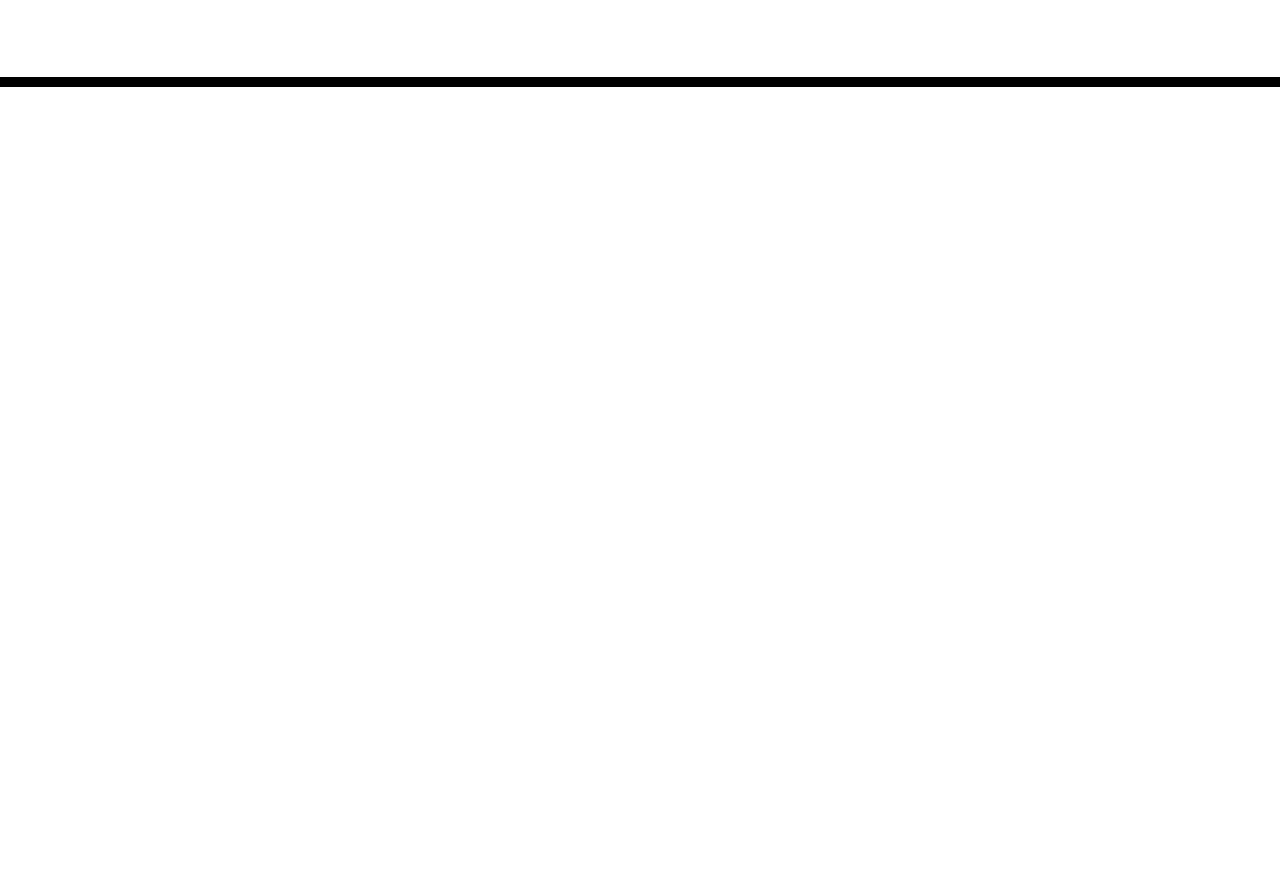
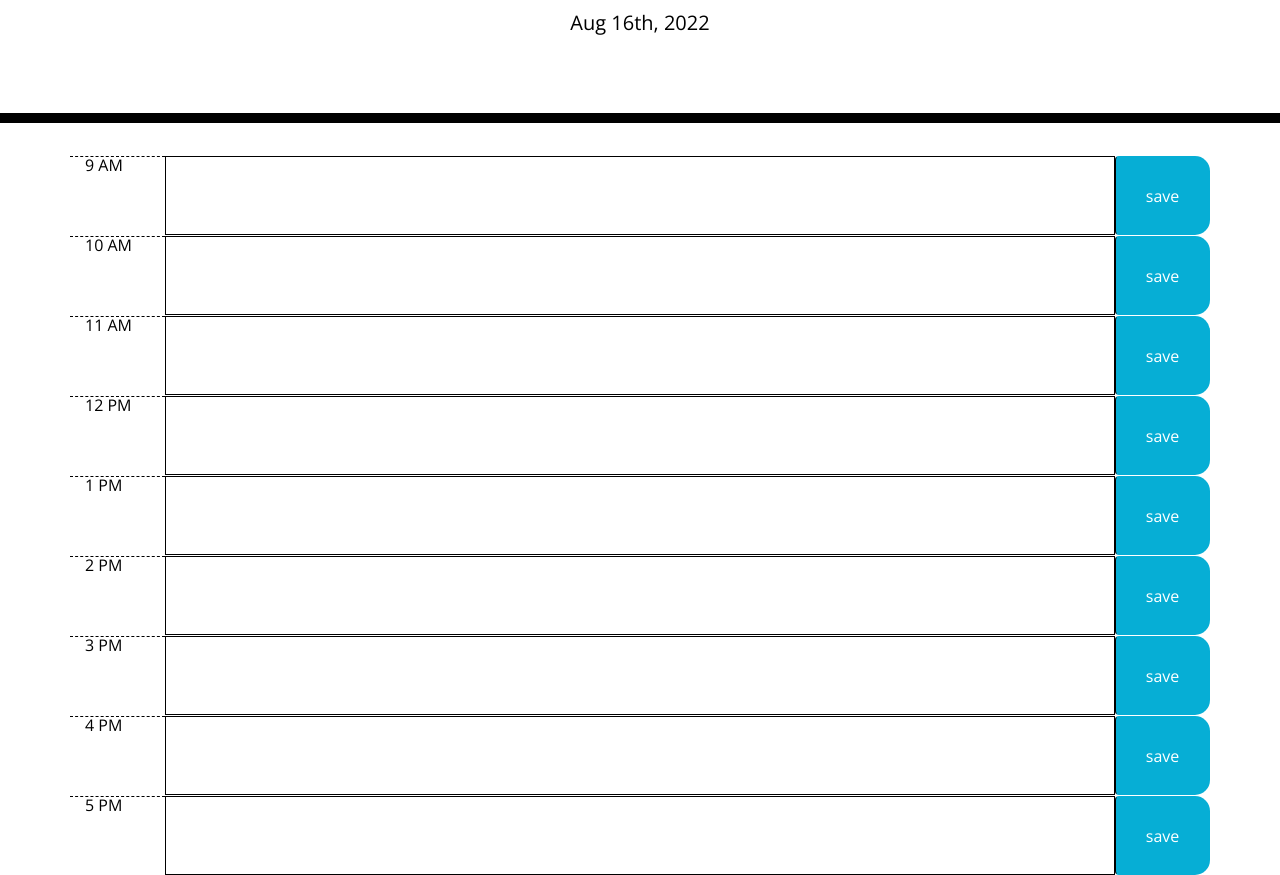
Before and after one commit to patctan/Module_5_Challenge, a plain HTML site: page index.html in a window 1280 px wide. Shown: the part 181-1056 px from the top of the page. Before the commit the page ends 800 px from the top, so only its background shows below. Drawn offline with nearby package versions, Linux system fonts and the light colour scheme.

Commit message:
Added more time blocks to index.html and current date in script.js

```diff
--- a/index.html
+++ b/index.html
@@ -30,9 +30,77 @@
     </header>
     <div class="container">
       <!-- Timeblocks go here -->
+      <div class="row">
+        <div class="col-md-1 hour" id="9">9 AM</div>
+        <textarea class="col-md-10 toDo">todos</textarea>
+        <button class="col-md-1 btn">save</button>
+      </div>
+
+      <div class="row">
+        <div class="col-md-1 hour" id="10">10 AM</div>
+        <textarea class="col-md-10 toDo">todos</textarea>
+        <button class="col-md-1 btn">save</button>
+      </div>
+
+      <div class="row">
+        <div class="col-md-1 hour" id="11">11 AM</div>
+        <textarea class="col-md-10 toDo">todos</textarea>
+        <button class="col-md-1 btn">save</button>
+      </div>
+
+      <div class="row">
+        <div class="col-md-1 hour" id="12">12 PM</div>
+        <textarea class="col-md-10 toDo">todos</textarea>
+        <button class="col-md-1 btn">save</button>
+      </div>
+
+      <div class="row">
+        <div class="col-md-1 hour" id="13">1 PM</div>
+        <textarea class="col-md-10 toDo">todos</textarea>
+        <button class="col-md-1 btn">save</button>
+      </div>
+
+      <div class="row">
+        <div class="col-md-1 hour" id="14">2 PM</div>
+        <textarea class="col-md-10 toDo">todos</textarea>
+        <button class="col-md-1 btn">save</button>
+      </div>
+
+      <div class="row">
+        <div class="col-md-1 hour" id="15">3 PM</div>
+        <textarea class="col-md-10 toDo">todos</textarea>
+        <button class="col-md-1 btn">save</button>
+      </div>
+
+      <div class="row">
+        <div class="col-md-1 hour" id="16">4 PM</div>
+        <textarea class="col-md-10 toDo">todos</textarea>
+        <button class="col-md-1 btn">save</button>
+      </div>
+
+      <div class="row">
+        <div class="col-md-1 hour" id="17">5 PM</div>
+        <textarea class="col-md-10 toDo">todos</textarea>
+        <button class="col-md-1 btn">save</button>
+      </div>
     </div>
 
     <script src="https://code.jquery.com/jquery-3.4.1.min.js"></script>
     <script src="https://cdnjs.cloudflare.com/ajax/libs/moment.js/2.24.0/moment.min.js"></script>
+    <script src="./script.js"></script>
   </body>
 </html>
+
+<!--GIVEN I am using a daily planner to create a schedule
+WHEN I open the planner
+THEN the current day is displayed at the top of the calendar
+WHEN I scroll down
+THEN I am presented with time blocks for standard business hours
+WHEN I view the time blocks for that day
+THEN each time block is color-coded to indicate whether it is in the past, present, or future
+WHEN I click into a time block
+THEN I can enter an event
+WHEN I click the save button for that time block
+THEN the text for that event is saved in local storage
+WHEN I refresh the page
+THEN the saved events persist-->
--- /dev/null
+++ b/script.js
@@ -0,0 +1,26 @@
+var templateLiteral = "This is a template literal";
+
+var today = moment();
+$("#currentDay").text(today.format("MMM Do, YYYY"));
+
+var time = today.format("h");
+
+$(document).ready(function () {
+  console.log(`hello ${templateLiteral}`);
+
+  $(".btn").click(function (e) {
+    e.preventDefault();
+    console.log("clicked");
+    var toDo = $(this).siblings(".toDo").val();
+    var time = $(this).siblings(".hour").attr("id");
+    console.log(toDo, time);
+    localStorage.setItem(time, toDo);
+  });
+
+  for (var i = 9; i < 18; i++) {
+    let toDo = localStorage.getItem(`${i}`);
+    $("#" + `${i}`)
+      .siblings(".toDo")
+      .val(toDo);
+  }
+});
--- a/style.css
+++ b/style.css
@@ -1,15 +1,15 @@
 body {
-  font-family: 'Open Sans', sans-serif;
+  font-family: "Open Sans", sans-serif;
   font-size: 16px;
   line-height: 1;
 }
 
-textarea{
+textarea {
   background: transparent;
   border: none;
   resize: none;
   color: #000000;
-  border-left: 1px solid black;
+  border: 1px solid black;
   padding: 10px;
 }
 
@@ -21,11 +21,11 @@ textarea{
   border-bottom: 10px solid black;
 }
 
-.description{
+.description {
   white-space: pre-wrap;
 }
 
-.time-block{
+.time-block {
   text-align: center;
   border-radius: 15px;
 }
@@ -33,7 +33,7 @@ textarea{
 .row {
   white-space: pre-wrap;
   height: 80px;
-  border-top: 1px solid white;;
+  border-top: 1px solid white;
 }
 
 .hour {
@@ -57,15 +57,15 @@ textarea{
   color: white;
 }
 
-.saveBtn {
+.btn {
   border-left: 1px solid black;
   border-top-right-radius: 15px;
   border-bottom-right-radius: 15px;
-  background-color: #06AED5;
+  background-color: #06aed5;
   color: white;
 }
 
-.saveBtn i:hover {
+.btn i:hover {
   font-size: 20px;
-  transition: all .3s ease-in-out;
+  transition: all 0.3s ease-in-out;
 }
```
